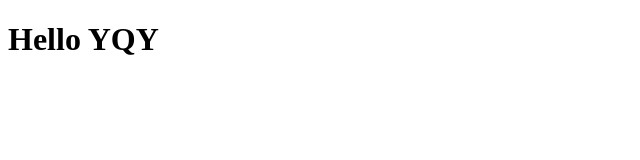
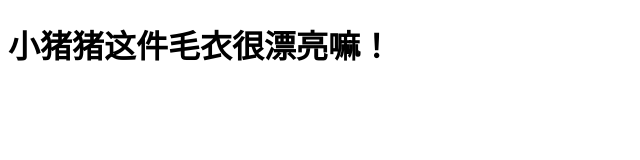
Before and after one commit to Recklesswind/Coursera-test, a plain HTML site: page site/index.html in a window 1280 px wide. Shown: the whole page, without its empty margins (0-640 px from the left). Drawn offline with Linux system fonts and the light colour scheme.

Commit message:
minor content change

```diff
--- a/site/index.html
+++ b/site/index.html
@@ -1,10 +1,10 @@
 <!DOCTYPE html>
 <html>
 <head>
-    <title>Hello World</title>
+    <title>小猪猪</title>
 </head>
 
 <body>
 </body>
-<h1>Hello YQY</h1>
+<h1>小猪猪这件毛衣很漂亮嘛！</h1>
 </html>
```
